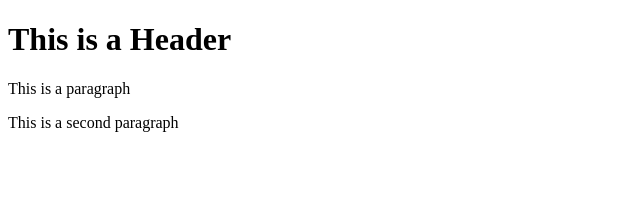
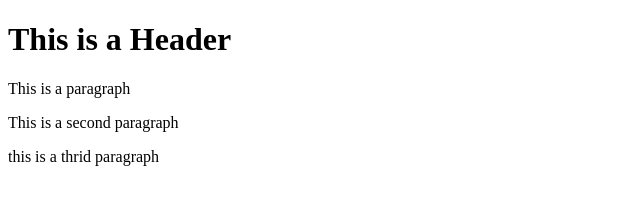
Before and after one commit to estefamaya/git-test, a website: page index.html in a window 1280 px wide. Shown: the whole page, without its empty margins (0-640 px from the left). Drawn offline with Linux system fonts and the light colour scheme.

Commit message:
npm changes

```diff
--- a/index.html
+++ b/index.html
@@ -8,5 +8,6 @@
         <h1>This is a Header</h1>
         <p>This is a paragraph</p>
         <p>This is a second paragraph</p>
+        <p>this is a thrid paragraph</p>
     </body>
 </html>
```
Also changed, not shown: package.json (added, +24 -0 lines), 2 other files.
